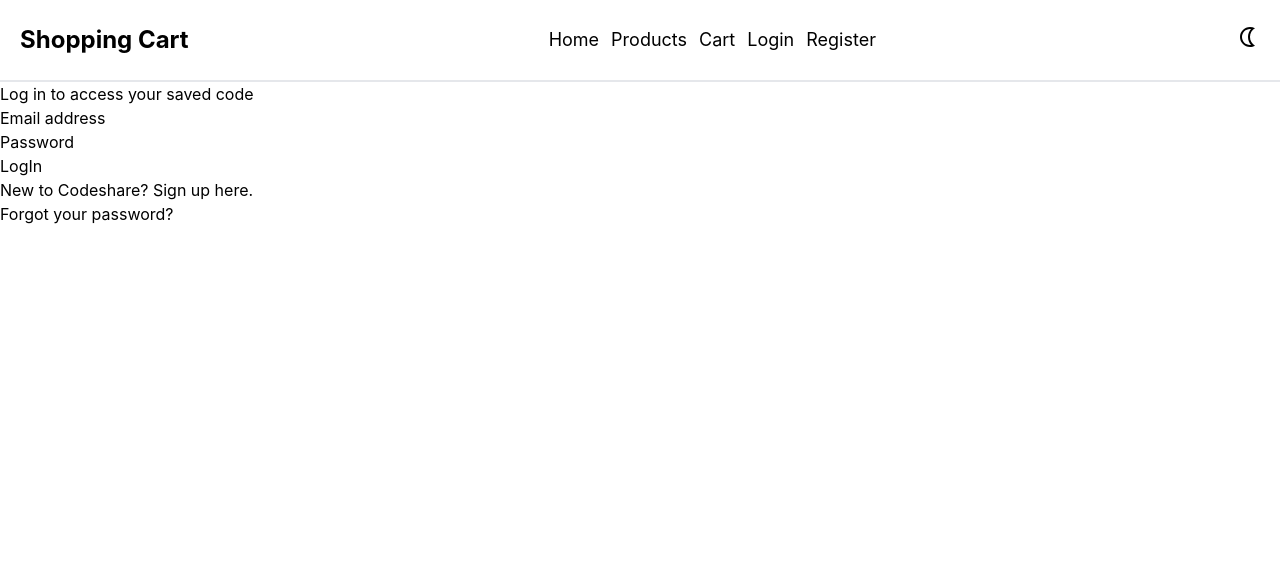
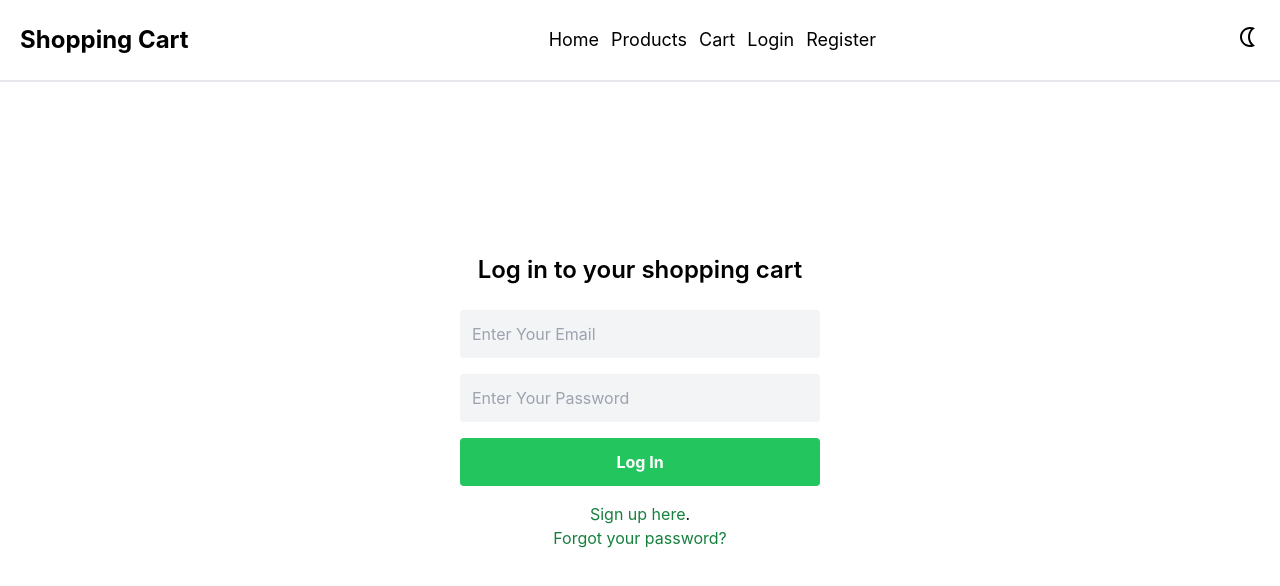
Before and after one commit to chinmaya-kumar-behera/shopping-cart, a React (Create React App) app in the folder web/: page /login in a window 1280 px wide. Shown: the top 586 px of the page. Built offline with nearby package versions, Linux system fonts and the light colour scheme.

Commit message:
UI : enhanced UI of login page

```diff
--- a/web/src/pages/Login.js
+++ b/web/src/pages/Login.js
@@ -1,61 +1,68 @@
 import React from "react";
 import Loader from "../components/UI/Loader";
 import UserHandler from "../handler/UserHandler";
+import { useTheme } from "../hooks";
 
 const Login = () => {
   const { onLogInFormSubmit, onLoginChange, loginData } = UserHandler();
+  const { darkMode } = useTheme();
 
   return (
-    <main className="">
-      <div className="">
-        <div className="container">
-          <h1 className="is-title">Log in to access your saved code</h1>
-          <div className="login-form-container">
-            <form className="full-width" onSubmit={onLogInFormSubmit}>
-              <div className="form-field">
-                <label>Email address</label>
+    <main className="flex items-center justify-center min-h-[80vh]">
+      <div
+        className={`max-w-sm w-full p-3 rounded-lg ${
+          darkMode ? "bg-opacity-20" : "bg-opacity-100"
+        }`}
+      >
+        <h1 className="text-2xl font-semibold text-center mb-6">
+          Log in to your shopping cart
+        </h1>
+        <form className="space-y-4" onSubmit={onLogInFormSubmit}>
+          <div className="flex flex-col">
             <input
+              id="email"
               name="email"
-                  id="email"
               type="email"
-                  label="Email address"
               autoComplete="email"
-                  required=""
+              required
               value={loginData.email}
               onChange={onLoginChange}
+              className="bg-gray-100 p-3 rounded"
+              placeholder="Enter Your Email"
             />
           </div>
-              <div className="form-field">
-                <label>Password</label>
+          <div className="flex flex-col">
             <input
+              id="password"
               name="password"
-                  id="password"
               type="password"
-                  label="Password"
               autoComplete="current-password"
-                  required=""
+              required
               value={loginData.password}
               onChange={onLoginChange}
+              className="bg-gray-100 p-3 rounded"
+              placeholder="Enter Your Password"
             />
           </div>
-              {/* <span className="text-success"></span>
-                <span id="error">Error: </span> */}
           <button
-                className="btn btn-primary"
             type="submit"
+            className="w-full bg-green-500 hover:bg-green-600 text-white font-bold p-3 rounded disabled:bg-gray-400 disabled:cursor-not-allowed"
             disabled={loginData.loading}
           >
-                {loginData.loading ? <Loader size="lg" /> : "LogIn"}
+            {loginData.loading ? "Signing in..." : "Log In"}
           </button>
         </form>
-            <p className="aligncenter">
-              New to Codeshare? <a href="/register">Sign up here</a>.
+        <p className="text-center mt-4">
+          <a href="/register" className="text-green-700">
+            Sign up here
+          </a>
+          .
         </p>
-            <p className="aligncenter">
-              <a href="/forgot-password?email=">Forgot your password?</a>
+        <p className="text-center">
+          <a href="/forgot-password?email=" className="text-green-700">
+            Forgot your password?
+          </a>
         </p>
-          </div>
-        </div>
       </div>
     </main>
   );
```
Lines whose indentation alone changed are shown as unchanged.
